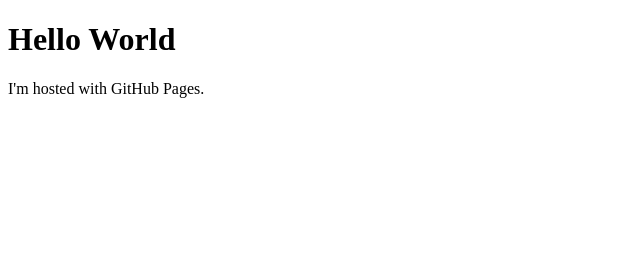
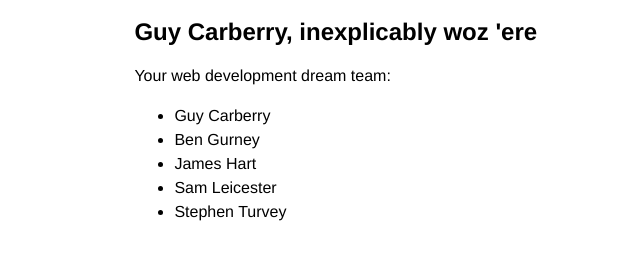
Before and after one commit to guyweb/guyweb.github.io, a plain HTML site: page index.html in a window 1280 px wide. Shown: the whole page, without its empty margins (0-640 px from the left). Drawn offline with Linux system fonts and the light colour scheme.

Commit message:
better holding page

```diff
--- a/index.html
+++ b/index.html
@@ -1,7 +1,30 @@
 <!DOCTYPE html>
-<html>
+<html lang="en">
+
+<head>
+<title>Guy Carberry, inexplicably woz 'ere</title>
+<style type="text/css">
+	body {font-family:Helvetica, Arial, Sans-serif; line-height:150%;}
+	article {margin:0 10%;}
+</style>
+</head>
+
+
 <body>
-<h1>Hello World</h1>
-<p>I'm hosted with GitHub Pages.</p>
+
+<article>
+<h1>Guy Carberry, inexplicably woz 'ere</h1>
+
+<p>Your web development dream team:</p>
+
+<ul>
+<li>Guy Carberry</li>
+<li>Ben Gurney</li>
+<li>James Hart</li>
+<li>Sam Leicester</li>
+<li>Stephen Turvey</li>
+</ul>
+</article>
+
 </body>
 </html>
```
